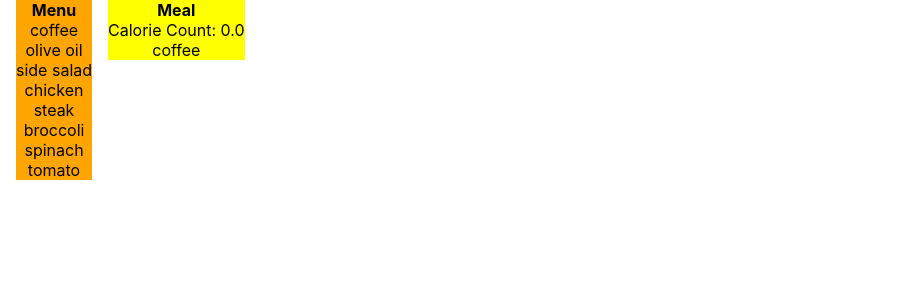
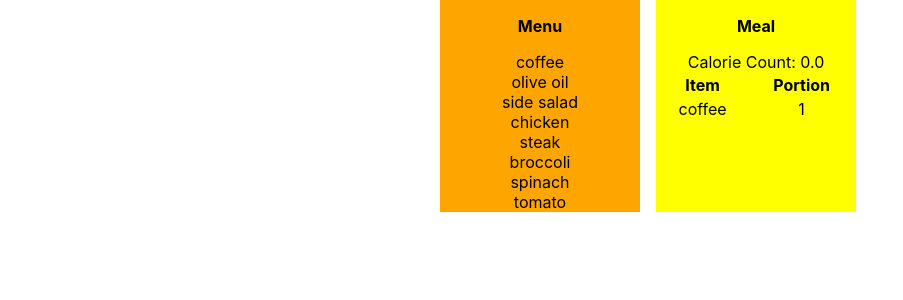
Before and after one commit to kchens/noom, a React (Create React App) app: page / in a window 1280 px wide. Both pictures are taken after a click on the element "coffee". Shown: the top 300 px of the page, without its empty margins (0-903 px from the left). Built offline with nearby package versions, Linux system fonts and the light colour scheme.

Commit message:
Changes divs to table, restructures meal state to object

```diff
--- a/src/App.js
+++ b/src/App.js
@@ -2,60 +2,86 @@ import React from 'react';
 import './App.css';
 import menuItems from './menuItems.json'
 
+const roundToSingleDecimal = (float) => (Math.round(float * 10) / 10).toFixed(1)
 class App extends React.Component {
   constructor(props) {
     super(props)
     this.state = {
-      meal: [],
+      meal: {
+        // This is what meal looks like.
+        // 'chicken': {
+        //   portions: 1,
+        //   itemDetails: {},
+        // }
+      },
       menuItems: [],
     }
   }
 
   componentDidMount() {
+    // "fetch" our data
     this.setState({ menuItems })
   }
 
   addItemToMeal = (item) => {
     const { meal } = this.state
-    const newMeal = meal.slice()
-    newMeal.push(item)
+    const newMeal = Object.assign({}, meal)
+    if (item.name in newMeal) {
+      newMeal[item.name].portion = newMeal[item.name].portion + 1
+    } else {
+      newMeal[item.name] = {
+        portion: 1,
+        itemDetails: item
+      }
+    }
     this.setState({ meal: newMeal })
   }
 
   render() {
     const { meal, menuItems } = this.state
     const hasMenuItems = menuItems.length > 0
-    const hasMeal = meal.length > 0
+    const mealEntries = Object.entries(meal)
+    const hasMeal = mealEntries.length > 0
     let caloriecount
     if (hasMeal) {
-      caloriecount = (Math.round(meal.reduce((acc, item) => acc + (item.portion * (item.calories / 100)), 0) * 10) / 10).toFixed(1)
+      caloriecount = roundToSingleDecimal(
+        mealEntries.reduce((acc, entry) => {
+          let foodDetails = entry[1]
+          return acc + foodDetails.portion * (foodDetails.itemDetails.calories / 100 * (foodDetails.itemDetails.portion) )
+        }, 0)
+      )
     } else {
       caloriecount = 0
     }
     return (
       <div className="App">
-        {/* Users can add an arbitrary number of food items to each meal.
-Food items are given in an array. Each item conforms to the following schema:
-{id: String, name: String, calories: int, portion: int}
-      `calories` is number of calories per 100g.
-      `portion` is size of a single portion in grams.
-      For each meal, calculate the total number of calories based on the number of portions logged for each food item.
-      We don’t care about the prototype looking good in a browser. We want to see how you organize your code, how you consider corner cases, and how aware you are of browser limitations.     */}
-        <div>
-          <div style={{ backgroundColor: 'orange', float: 'left', marginLeft: '1rem' }}>
-            <div><b>Menu</b></div>
+        <div style={{ display: 'flex', justifyContent: 'center' }}>
+          <div style={{ backgroundColor: 'orange', marginLeft: '1rem', width: '200px' }}>
+            <p><b>Menu</b></p>
             {hasMenuItems && menuItems.map((item, i) =>
               <div onClick={() => this.addItemToMeal(item) }>{item.name}</div>
             )}
           </div>
-          <div>
-            <div style={{ backgroundColor: 'yellow', float: 'left', marginLeft: '1rem' }}>
-              <div><b>Meal</b></div>
-              <div>Calorie Count: {caloriecount}</div>
-              {hasMeal && meal.map((item) =>
-                <div>{item.name}</div>
-              )}
-            </div>
+          <div style={{ backgroundColor: 'yellow', marginLeft: '1rem', width: '200px' }}>
+            <p><b>Meal</b></p>
+            <table style={{ width: 'inherit' }}>
+              <caption>Calorie Count: {caloriecount}</caption>
+              <tr>
+                <th>Item</th>
+                <th>Portion</th>
+              </tr>
+              <tbody>
+                {hasMeal && Object.entries(meal).map((entry) => {
+                  const food = entry[0]
+                  const foodDetails = entry[1]
+                  return <tr>
+                    <td>{food}</td>
+                    <td>{foodDetails.portion}</td>
+                  </tr>
+                }
+                )}
+              </tbody>
+            </table>
           </div>
         </div>
       </div>
--- a/src/menuItems.json
+++ b/src/menuItems.json
@@ -1,10 +1,10 @@
 [
-    {"id": "1", "name": "coffee", "calories": 0, "portion": 237},
-    {"id": "2", "name": "olive oil", "calories": 884, "portion": 14},
-    {"id": "3", "name": "side salad", "calories": 20, "portion": 87},
-    {"id": "4", "name": "chicken", "calories": 239, "portion": 140},
-    {"id": "5", "name": "steak", "calories": 271, "portion": 251},
-    {"id": "6", "name": "broccoli", "calories": 34, "portion": 91},
-    {"id": "7", "name": "spinach", "calories": 23, "portion": 90},
-    {"id": "8", "name": "tomato", "calories": 18, "portion": 18}
+    {"id": 1, "name": "coffee", "calories": 0, "portion": 237},
+    {"id": 2, "name": "olive oil", "calories": 884, "portion": 14},
+    {"id": 3, "name": "side salad", "calories": 20, "portion": 87},
+    {"id": 4, "name": "chicken", "calories": 239, "portion": 140},
+    {"id": 5, "name": "steak", "calories": 271, "portion": 251},
+    {"id": 6, "name": "broccoli", "calories": 34, "portion": 91},
+    {"id": 7, "name": "spinach", "calories": 23, "portion": 90},
+    {"id": 8, "name": "tomato", "calories": 18, "portion": 18}
 ]
```
